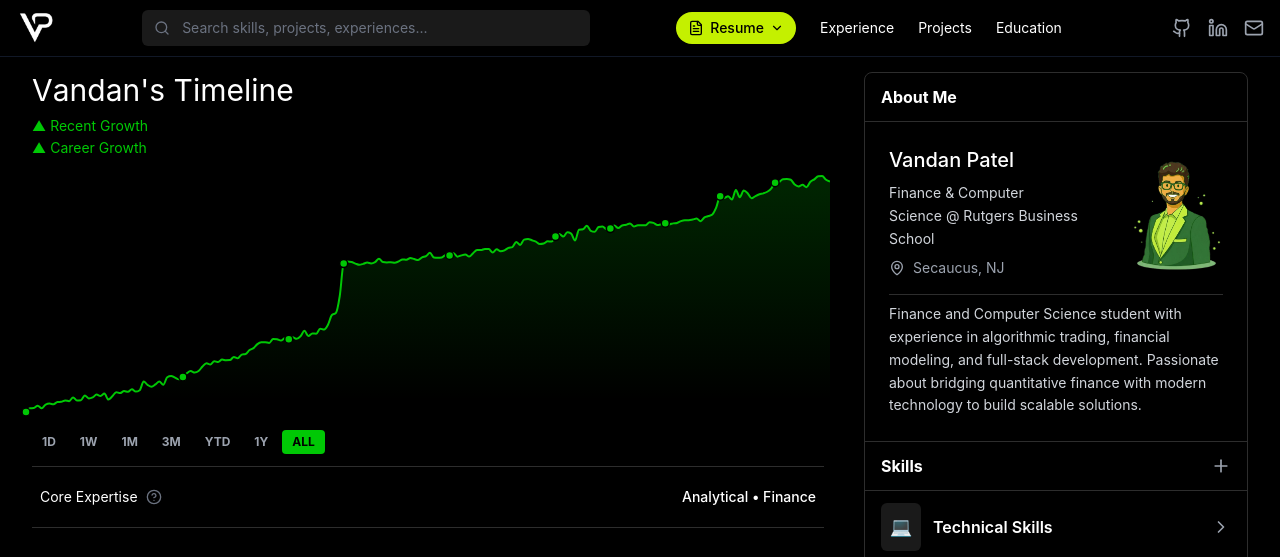
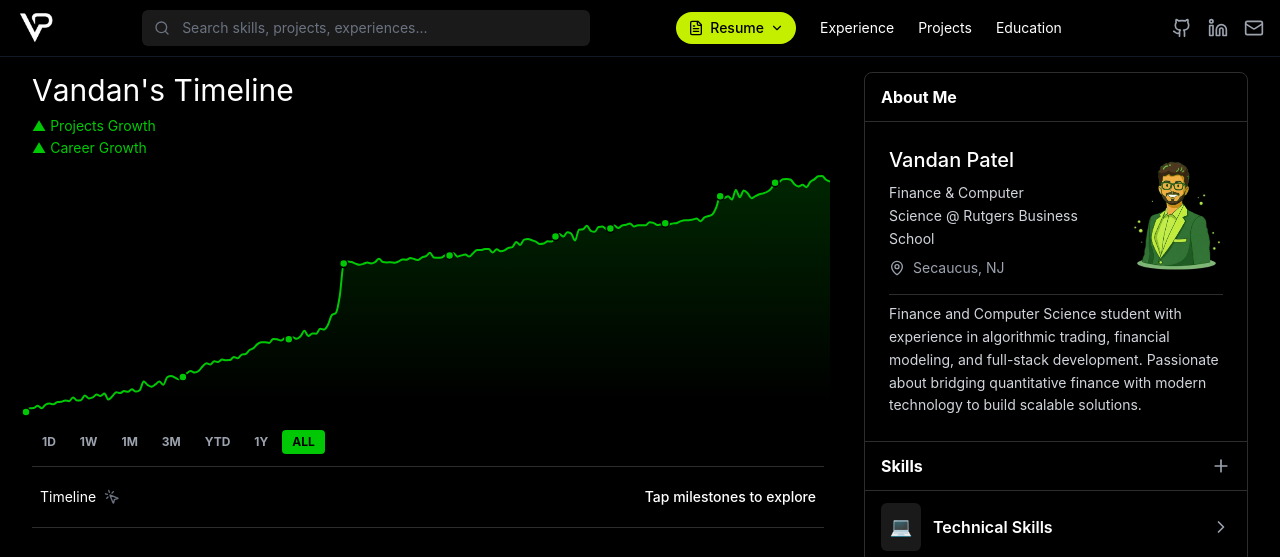
Before and after one commit to vp-27/portfolio, a React (Vite) app: page / in a window 1280 px wide. Shown: the top 557 px of the page. Built offline with nearby package versions, Linux system fonts and the light colour scheme.

Commit message:
Upgrade on subheading to chart

```diff
--- a/src/components/BuyingPower.tsx
+++ b/src/components/BuyingPower.tsx
@@ -1,15 +1,15 @@
-import { HelpCircle } from 'lucide-react'
+import { MousePointerClick } from 'lucide-react'
 
 export default function BuyingPower() {
   return (
     <div className="py-3 border-b border-[#2D2D2D]">
       <div className="w-full flex items-center justify-between py-2 px-2">
         <div className="flex items-center gap-2">
-          <span className="text-white text-sm">Core Expertise</span>
-          <HelpCircle className="w-4 h-4 text-gray-500" />
+          <span className="text-white text-sm">Timeline</span>
+          <MousePointerClick className="w-4 h-4 text-gray-500" />
         </div>
         <div className="flex items-center gap-2">
-          <span className="text-white font-medium text-sm">Analytical • Finance</span>
+          <span className="text-white font-medium text-sm">Tap milestones to explore</span>
         </div>
       </div>
     </div>
--- a/src/components/PortfolioHeader.tsx
+++ b/src/components/PortfolioHeader.tsx
@@ -61,15 +61,15 @@ export default function PortfolioHeader({ portfolio, hoveredLabel, activeLabel }
         />
       </div>
 
-      {/* Today's Return - Career Momentum */}
+      {/* Projects Growth */}
       <div className={`flex items-center gap-2 text-sm ${isPositive ? 'text-[#00C805]' : 'text-[#FF5000]'}`}>
         <span className="flex items-center">
           <span className="mr-1">{isPositive ? '▲' : '▼'}</span>
-          Recent Growth
+          Projects Growth
         </span>
       </div>
 
-      {/* Total Career Growth */}
+      {/* Career Growth */}
       <div className="flex items-center gap-2 text-sm mt-0.5 text-[#00C805]">
         <span className="flex items-center">
           <span className="mr-1">▲</span>
```
